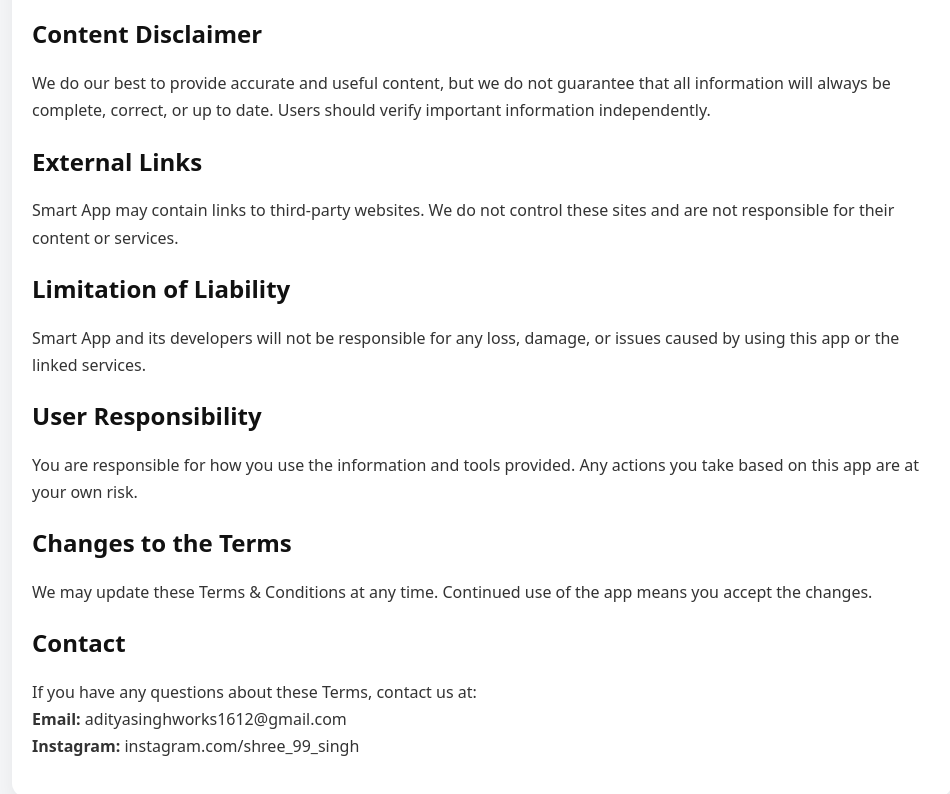
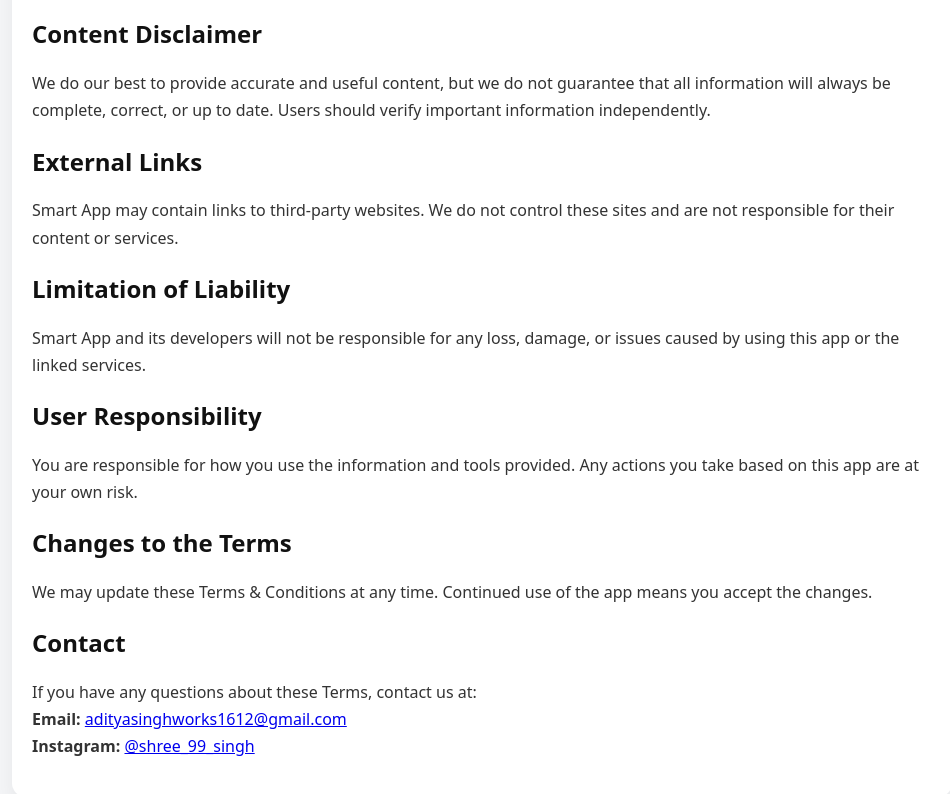
Before and after one commit to adityasingh701/SmartAppUI, a plain HTML site: page terms.html in a window 1280 px wide. Shown: the part 310-1104 px from the top of the page, without its empty margins (158-1108 px from the left). Drawn offline with Linux system fonts and the light colour scheme.

Commit message:
Update terms.html

```diff
--- a/terms.html
+++ b/terms.html
@@ -47,8 +47,14 @@
 
 <h2>Contact</h2>
 <p>If you have any questions about these Terms, contact us at:<br>
-<strong>Email:</strong> adityasinghworks1612@gmail.com<br>
-<strong>Instagram:</strong> instagram.com/shree_99_singh
+<strong>Email:</strong>
+<a href="mailto:adityasinghworks1612@gmail.com">adityasinghworks1612@gmail.com</a><br>
+
+<strong>Instagram:</strong>
+<a href="https://www.instagram.com/shree_99_singh" target="_blank">
+@shree_99_singh
+</a>
+
 </p>
 
 
```
